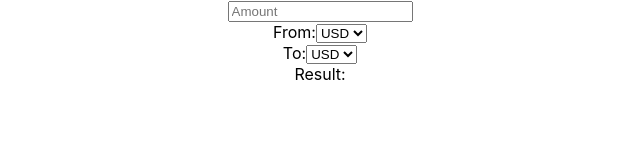
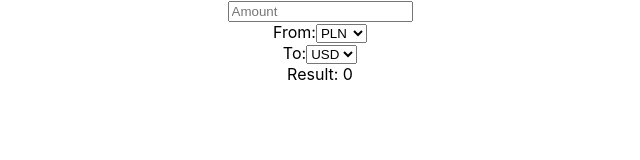
Before and after one commit to jakubgalek/workshops-currency, a React (Create React App) app: page / in a window 1280 px wide. Shown: the top 160 px of the page, without its empty margins (320-960 px from the left). Built offline with nearby package versions, Linux system fonts and the light colour scheme.

Commit message:
Select component

```diff
--- a/src/components/Calculator/Calculator.js
+++ b/src/components/Calculator/Calculator.js
@@ -1,32 +1,46 @@
-import React from 'react';
+import React, { useState } from 'react';
 
+//  state = {
+//    amount: 0,
+//    currencyFrom: 'PLN',
+//    currencyTo: 'USD'
+//  }
+//  this.setState({currencyFrom:event.target.value}, () => {
+//  aktualny stan aplikacji
+// })
+
+function Select({value,setCurrency}) {
+  return(
+    <select value={value} onChange={(event) => setCurrency(event.target.value)}>
+        <option value="USD">USD</option>
+        <option value="PLN">PLN</option>
+        <option value="GBP">GBP</option>
+        <option value="EUR">EUR</option>
+    </select>
+  );
+}
 
 function Calculator(params) {
-    return(
+  const [amount, setAmount] = useState(0);
+  const [currencyFrom, setCurrencyFrom] =useState('PLN');
+  const [currencyTo, setCurrencyTo] =useState('USD');
+  return(
         <form>
         <div>
-          <input type="number" placeholder="Amount" onChange={(event) => console.log
-          (event.target.value)} />
+          <input type="number" placeholder="Amount" onChange={
+            (event) => {
+              setAmount(event.target.value);
+            }} />
         </div>
         <div>
           <span>From:</span>
-          <select onChange={(event) => console.log(event.target.value)}>
-            <option value="USD">USD</option>
-            <option value="PLN">PLN</option>
-            <option value="GBP">GBP</option>
-            <option value="EUR">EUR</option>
-          </select>
+         <Select value={currencyFrom} setCurrency={setCurrencyFrom}/>
         </div>
         <div>
           <span>To:</span>
-          <select>
-            <option value="USD">USD</option>
-            <option value="PLN">PLN</option>
-            <option value="GBP">GBP</option>
-            <option value="EUR">EUR</option>
-          </select>
+          <Select value={currencyTo} setCurrency={setCurrencyTo}/>
         </div>
-        <div>Result: </div>
+        <div>Result: {amount} </div>
       </form>
     );
 }
```
Also changed, not shown: src/components/Button/Button.js (+10 -2 lines), 1 other file (tests, documents, lock files or other folders).
